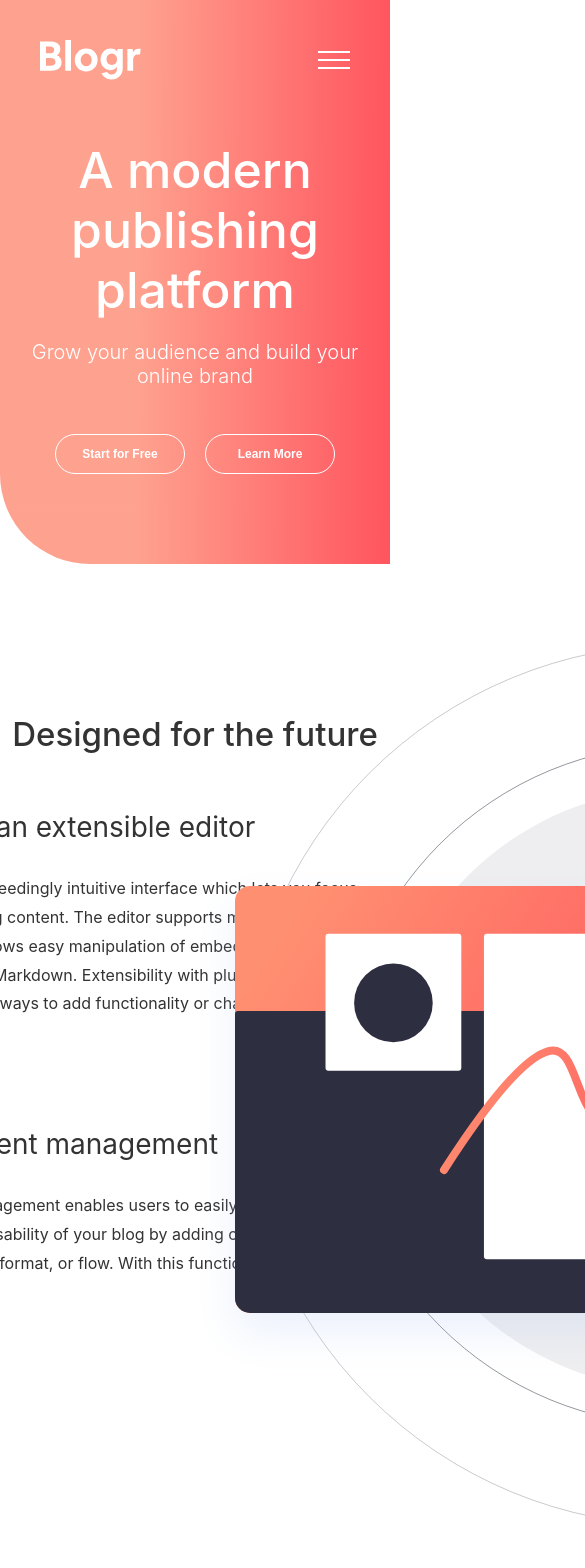
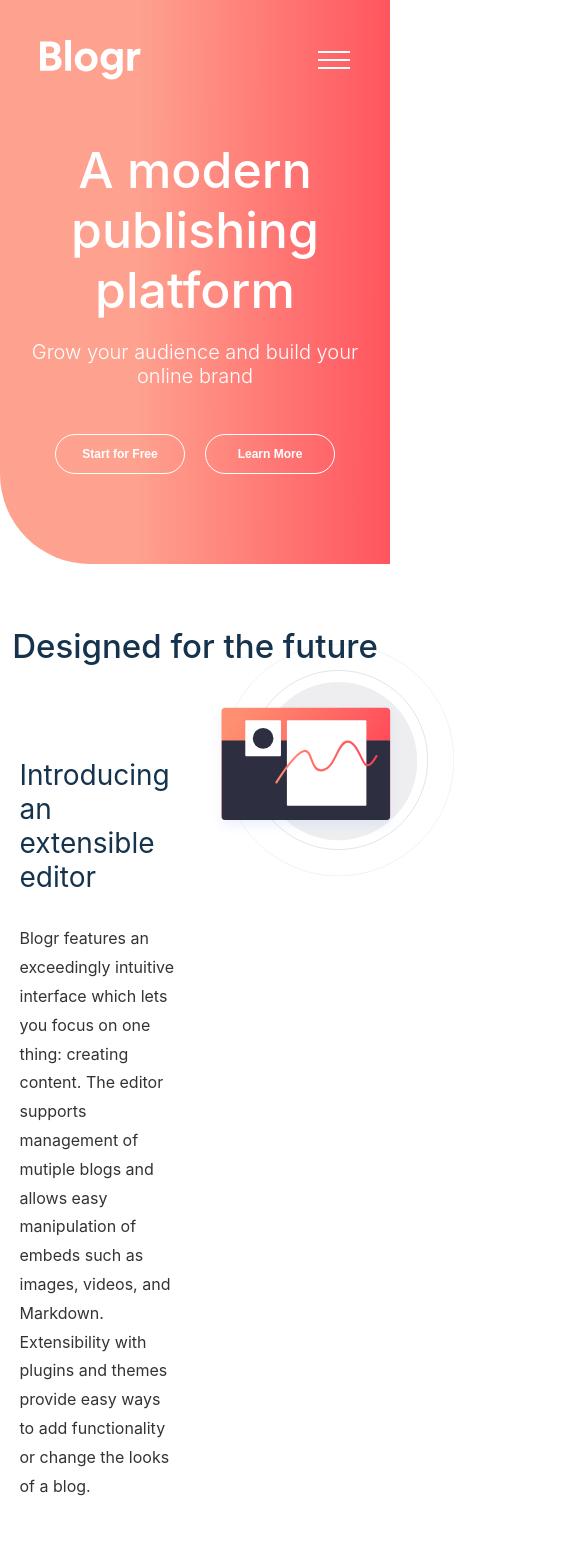
Before and after one commit to fl4viooliveira/blogr_landing_page, a Svelte app: page / in a window 390 px wide. Shown: the top 1568 px of the page, 585 px wide, since content can reach past the window. Built offline with nearby package versions, Linux system fonts and the light colour scheme.

Commit message:
content-1 responsivety done

```diff
--- a/src/Main.svelte
+++ b/src/Main.svelte
@@ -14,9 +14,9 @@
             Flexible content management enables users to easily move through posts. Increase the usability of your blog by adding customized categories, sections, format, or flow. With this functionslity, you're in full control.
         </p>
     </div>
-    <div class="img-editor">
-        <img src="./images/illustration-editor-desktop.svg" alt="editor">
-    </div>
+
+    <img class="img-editor" src="./images/illustration-editor-desktop.svg" alt="editor">
+
     <div class="infrastructure"></div>
     <div class="img-phones">
         <img src="./images/illustration-phones.svg" alt="phones">
@@ -61,20 +61,23 @@
         margin: auto;
         display: grid;
         grid-template-columns: 50% 50%;
-        grid-template-rows: 100px 0.50fr 0.50fr .50fr 0.50fr 0.50fr;
+        grid-template-rows: 0.2fr 0.50fr 0.50fr .50fr 0.50fr 0.50fr;
     }
     .head-line{
         justify-self: center;
-        margin-top: 150px;
+        text-align: center;
+        align-self: center;
         grid-column: 1/3;
         grid-row: 1/2;
         font-weight: 500;
         font-size: 33px;
+        color: rgba(21, 51, 77, 1);
+        width: 100%;
     }
     .content-1{
         grid-column: 1/2;
         grid-row: 2/3;
-        width: 520px;
+        width: 100%;
         align-self: end;
         justify-self: center;
     }
@@ -82,15 +85,23 @@
         font-size: 28px;
         font-weight: 400;
         margin: 30px 0;
+        color: rgba(21, 51, 77, 1);
+        width: 80%;
+        padding-left: 10%;
+        padding-right: 10%;
+
     }
     .content-1 p{
         line-height: 1.8;
         margin-bottom: 50px;
+        width: 80%;
+        padding-left: 10%;
+        padding-right: 10%;
     }
     .content-2{
         grid-column: 1/2;
         grid-row: 3/4;
-        width: 520px;
+        width: 100%;
         align-self: start;
         justify-self: center;
     }
@@ -98,17 +109,28 @@
         font-size: 28px;
         font-weight: 400;
         margin: 30px 0;
+        color: rgba(21, 51, 77, 1);
+        width: 80%;
+        padding-left: 10%;
+        padding-right: 10%;
     }
     .content-2 p{
         line-height: 1.8;
         margin-bottom: 50px;
+        width: 80%;
+        padding-left: 10%;
+        padding-right: 10%;
     }
 
     .img-editor{
         grid-column: 2/3;
         grid-row: 1/4;
         margin-top: 80px;
+        margin-left: 8%;
+        width: 125%;
+        align-items: center;
     }
+
     .infrastructure{
         grid-column: 1/3;
         grid-row: 4/5;
@@ -122,14 +144,19 @@
         grid-column: 1/2;
         grid-row: 4/5;
         justify-self: center;
-        margin-top: 40px;
+        align-self: center;
+        width: 100%;
+    }
+    .img-phones img{
+        width: 80%;
+        margin-top: 5%;
     }
     .content-3{
         grid-column: 2/3;
         grid-row: 4/5;
         align-self: center;
         color: white;
-        width: 540px
+        width: 100%;
     }
     .content-3 h1{
         font-size: 38px;
@@ -155,6 +182,7 @@
         font-size: 28px;
         font-weight: 400;
         margin: 30px 0;
+        color: rgba(21, 51, 77, 1);
     }
     .content-4 p{
         line-height: 1.8;
@@ -170,6 +198,7 @@
         font-size: 28px;
         font-weight: 400;
         margin: 30px 0;
+        color: rgba(21, 51, 77, 1);
 
     }
     .content-5 p{
```
Also changed, not shown: public/build/bundle.css, public/build/bundle.js, 1 other file (tests, documents, lock files or other folders).
